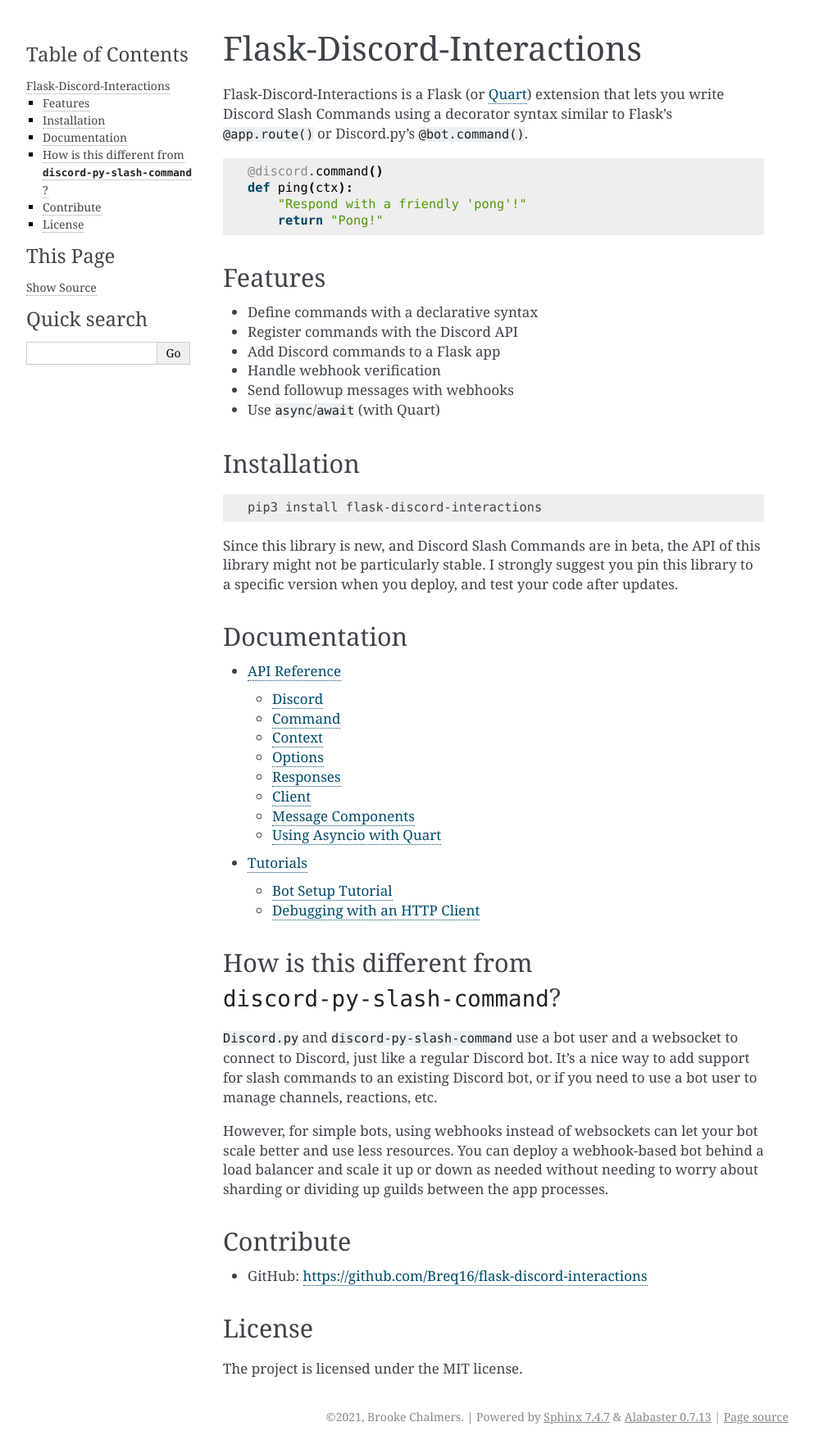
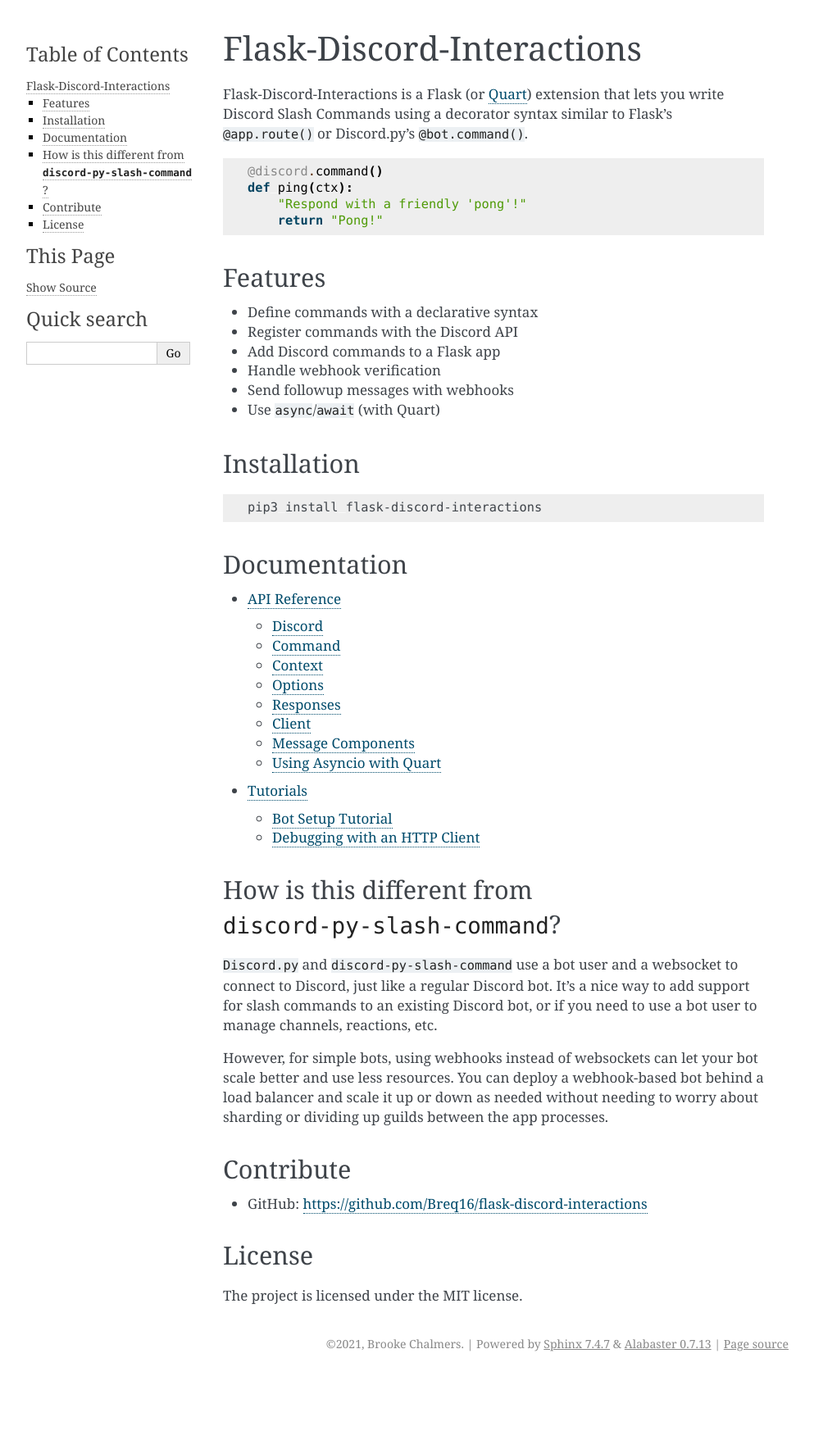
Before and after one commit to breqdev/flask-discord-interactions, a Sphinx documentation site: the page built from docs/index.rst, in a window 1280 px wide. Shown: the whole page at 82% size, without its empty margins (148-1141 px from the left). Built offline with Sphinx 7.4.7, drawn with Linux system fonts in a browser that asks for light colours; after the commit the page ends 1679 px from its top, so only the background shows below that.

Commit message:
Library is getting more stable!

```diff
--- a/docs/index.rst
+++ b/docs/index.rst
@@ -28,8 +28,6 @@
 
     pip3 install flask-discord-interactions
 
-Since this library is new, and Discord Slash Commands are in beta, the API of this library might not be particularly stable. I strongly suggest you pin this library to a specific version when you deploy, and test your code after updates.
-
 Documentation
 -------------
 
```
